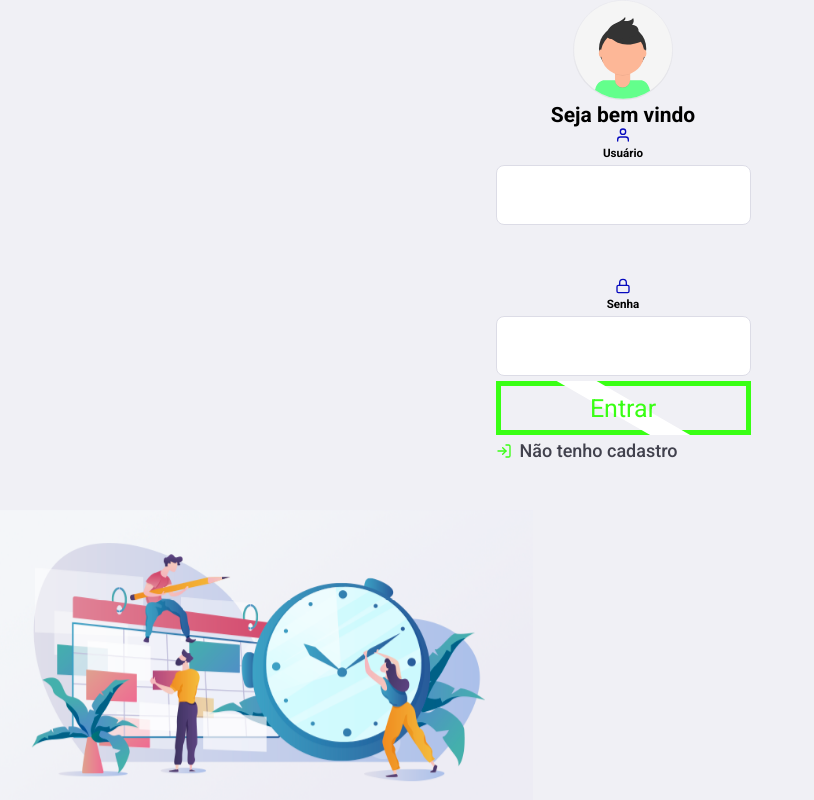
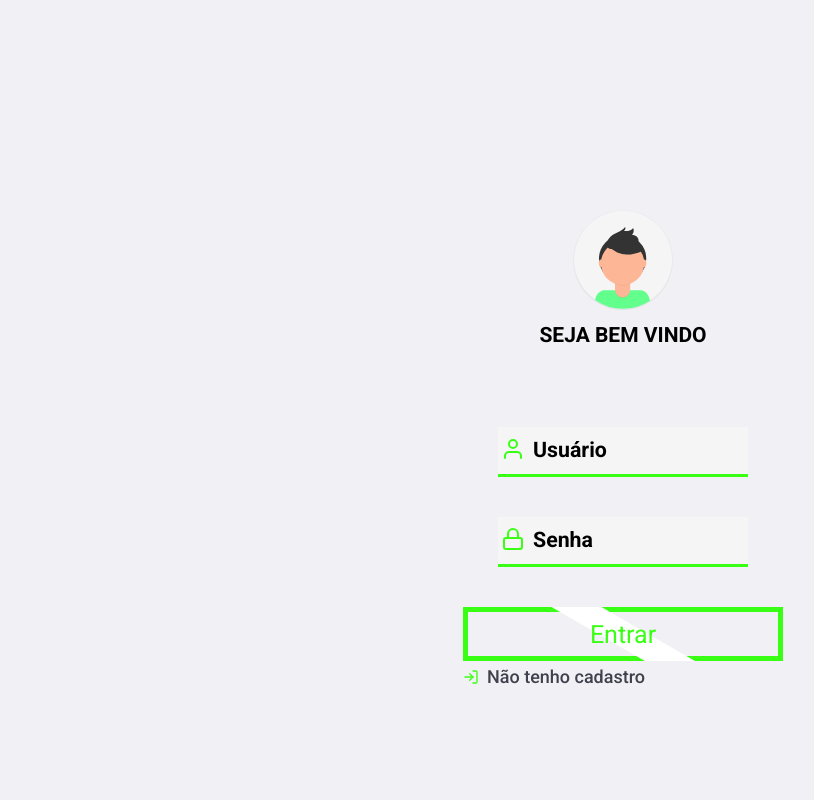
Before and after one commit to CaioHenriqueMachado/VIPER-TASKS-project, a React (Create React App) app in the folder web/: page / in a window 1280 px wide. Shown: the whole page, without its empty margins (17-831 px from the left). Built offline with nearby package versions, Linux system fonts and the light colour scheme.

Commit message:
ajuste login basico

```diff
--- a/web/src/global.css
+++ b/web/src/global.css
@@ -13,9 +13,16 @@ body {
   -webkit-font-smoothing: antialiased;
 }
 
-div.body {
-  width: 90vw;
-  margin: 0 auto;
+div.container {
+  width: 100vw;
+  height: 100vh;
+  padding: 0 5%;
+}
+
+div.center {
+  display: flex;
+  align-items: center;
+  justify-content: center;
 }
 
 /* Foi colocado abaixo novamente porque os campos não pegam font da Body */
@@ -40,7 +47,7 @@ form input {
   height: 60px;
   color: rgb(43, 42, 42);
   border: 1px solid #dcdce6;
-  border-radius: 8px;
+  /* border-radius: 8px; */
   padding: 0 24px;
   margin: 5px 0;
 }
--- a/web/src/pages/Logon/index.js
+++ b/web/src/pages/Logon/index.js
@@ -43,59 +43,51 @@ export default function Logon() {
 
 return(
 	<>
-	<div className="body">
-			<div className="logon-container">
+		<div className="container center">
 				{/* <img src={logoImg} alt="logo" className="logo"/> */}
-				<section className="form">
+				<section className="loginScreen">
 					<img src={avatarImg} className="avatar-logon" alt="" width="100px"/>
-					<h1>Seja bem vindo</h1>
+					<h1 className='logon'>Seja bem vindo</h1>
 					<form onSubmit={handleLogon}>
-						<div className="input-div one">
-							<div className="icon-div">
-							<FiUser className="icon" size={16} color="#0609be"/>
-							</div>
-							<div>
-								<h5>Usuário</h5>
+						<div class="input">
 							<input
-									id="inputUser"
-									className="input"
+								className='logon'
 								value={login}
 								onChange={ e => setLogin(e.target.value) }
 								minLength='8'
 								maxLength='20'
 							/>
+							<div class="placeholder">Usuário</div>
+							<div class="icon">
+							<FiUser className="icon" size={24} color="#39ff14"/>
 							</div>
 						</div>
-						<br></br><br></br><br></br>
-						<div class="input-div two">
-							<div class="icon-div">
-							<FiLock className="icon" size={16} color="#0609be"/>
-							</div>
-							<div>
-								<h5>Senha</h5>
+						<div class="input">
 							<input
-									className="input"
+								className='logon'
 								type="password"
 								value={password}
 								onChange={ e => setPassword(e.target.value) }
 								minLength='8'
 								maxLength='20'
 							/>
+							<div class="placeholder">Senha</div>
+							<div class="icon">
+							<FiLock className="icon" size={24} color="#39ff14"/>
 							</div>
 						</div>
+
 						<button className="login-button">
-          		Entrar
-          		<span></span>
+          		Entrar<span></span>
         		</button>
 					</form>
 					<Link to="/register" className="back-link">
 						<FiLogIn size={16} color="#39ff14"/>Não tenho cadastro
 					</Link>
 				</section>
-				<div className="painel-logon">
+				{/* <div className="painel-logon">
 					<img src={wallpaperLogon} alt="painel" width={300}/>
-				</div>
-			</div>
+				</div> */}
 			<Error message={message} validate={validate} />
 		</div>
 
--- a/web/src/pages/Logon/styles.css
+++ b/web/src/pages/Logon/styles.css
@@ -1,11 +1,73 @@
-.logon-container {
-	height: 100vh;
-	display: flex;
-	flex-direction: column;
-	align-items: center;
+section.loginScreen{
+  /* background-color: green; */
+  width: 320px;
+  height: 380px;
 }
 
-.logon-container div.painel-logon {
+form {
+  /* background-color: black; */
+  width: 100%;
+  height: 80%;
+  text-align: center;
+  padding-top: 30px;
+}
+
+h1.logon {
+  text-transform: uppercase;
+  margin: 10px 0px;
+}
+
+div.input {
+  display: flex;
+  width: 250px;
+  height: 50px;
+  background-color: whitesmoke;
+  margin: 40px auto;
+  position: relative;
+}
+
+div.placeholder {
+  height: 30px;
+  font-size: 16pt;
+  font-weight: bold;
+  position: absolute;
+  top: 10px;
+  left: 35px;
+  transition: .3s;
+  z-index: 1;
+}
+
+div.icon {
+  width: 30px;
+  height: 50px;
+  bottom: 0;
+  padding-top: 10px;
+  position: absolute;
+}
+
+input.logon {
+  width: 100%;
+  height: 50px;
+  padding: 5px;
+  padding-left: 35px;
+  right: 0;
+  bottom: 0;
+  border: none;
+  font-size: 16pt;
+  position: absolute;
+  background-color: rgba(150, 1, 1, 0);
+  z-index: 2;
+  margin: 0;
+  border-bottom: 3px solid #39ff14;
+}
+
+div.input input:focus ~ div.placeholder{
+  transition: .3s;
+  top: -25px;
+  color: #39ff14;
+}
+
+/* .logon-container div.painel-logon {
 	z-index: -100;
 	height: 100%;
 	width: 100%;
@@ -16,17 +78,6 @@
 	width: 550px;
 	bottom: 0;
 	left: 0;
-}
-/* ---------------------------------FORM---------------------------------------- */
-
-/* div.input-div {
-	background-color: yellow;
-	display: flex;
-}
-
-.input {
-	width: 100%;
-	height: 100%;
 } */
 
 
@@ -81,16 +132,6 @@ button.login-button:hover, button.login-button:focus {
   color: black;
 }
 
-
-
-
-
-
-
-
-
-
-
 @media only screen and (max-width: 400px) {
 	.logon-container div.painel-logon img {
 		width: 300px;
```
Lines whose indentation alone changed are shown as unchanged.
